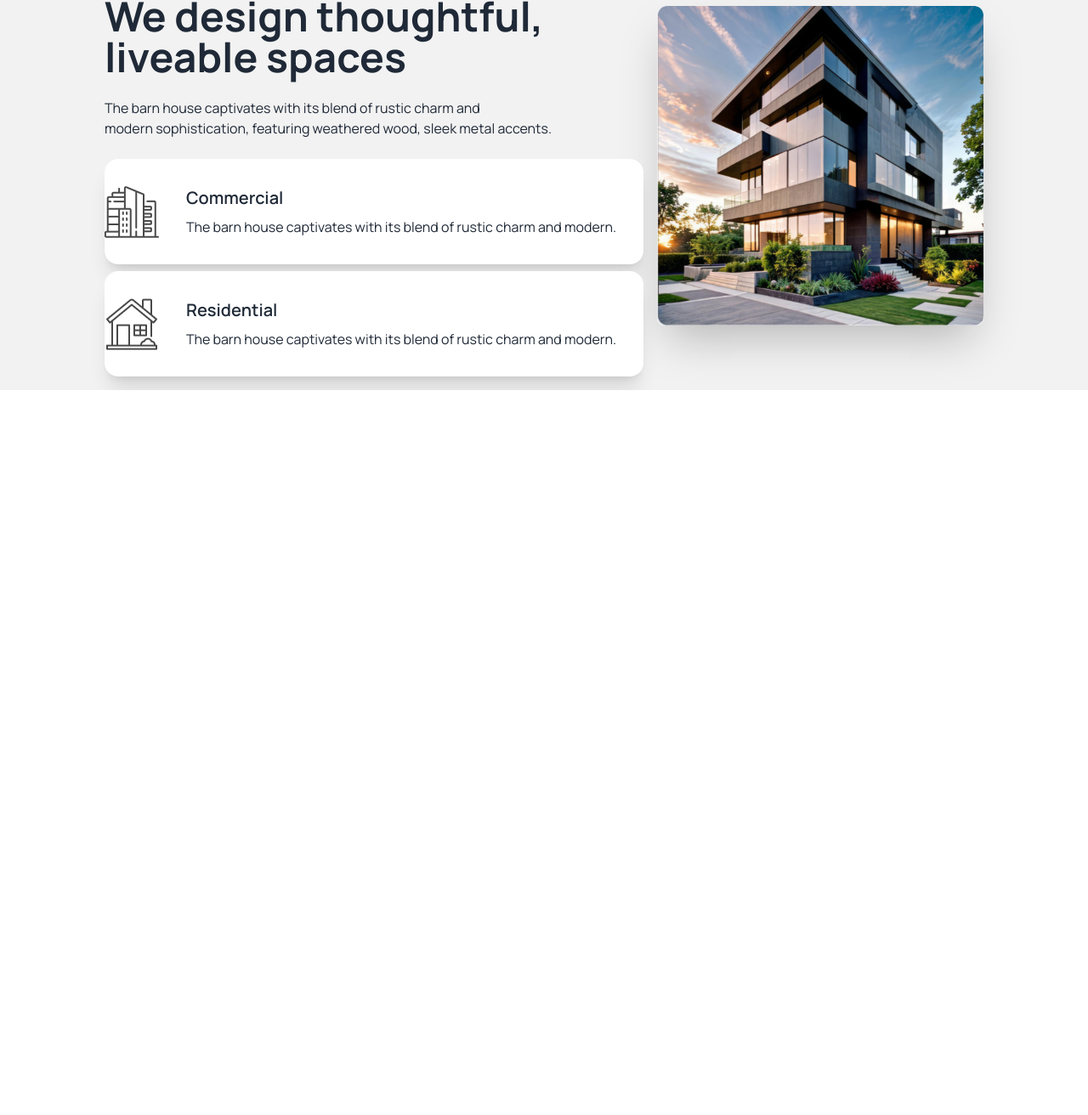
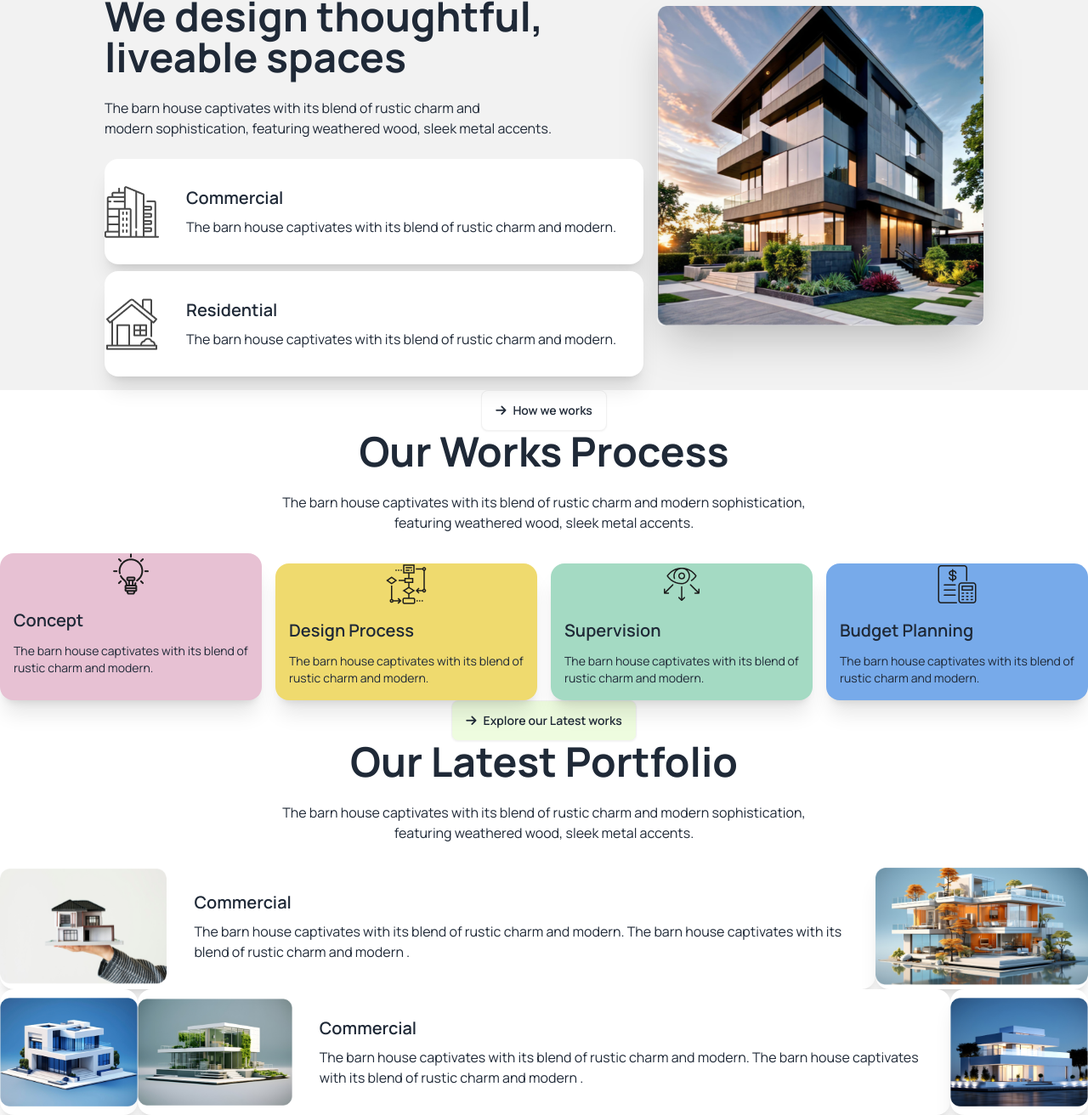
Before and after one commit to Prince-galib/assignment-no-three, a plain HTML site: page index.html in a window 1280 px wide. Shown: the part 707-2019 px from the top of the page at 85% size. Before the commit the page ends 1166 px from the top, so only its background shows below. Drawn offline with nearby package versions, Linux system fonts and the light colour scheme.

Commit message:
3rd update

```diff
--- a/index.html
+++ b/index.html
@@ -148,6 +148,126 @@
           </div>
         </div>
        </section>
+
+       <!-- Our Works Process -->
+        <section class="">
+          <!-- text -->
+          <div class="text-center">
+            <button class="btn bg-white"><i class="fa-solid fa-arrow-right"></i>How we works</button>
+            <h1 class="text-5xl font-bold">Our Works Process</h1>
+            <p class="py-6">
+              The barn house captivates with its blend of rustic charm and modern sophistication, <br> featuring weathered wood, sleek metal accents.
+            </p>
+          </div>
+          <!-- card main -->
+          <div class="grid grid-col-1 justify-center lg:flex space-y-3 lg:space-x-4">
+            <!-- card-1 -->
+            <div class="card card-compact bg-base-100 w-96 shadow-xl bg-[#E7C1D3]">
+              <figure>
+                <img src="assets/concept.png" alt="">
+              </figure>
+              <div class="card-body">
+                <h2 class="card-title">Concept</h2>
+                <p>The barn house captivates with its blend of rustic charm and modern.</p>
+              </div>
+            </div>
+            <!-- card-2 -->
+            <div class="card card-compact bg-base-100 w-96 shadow-xl bg-[#EFDA6E]">
+              <figure>
+                <img src="assets/flow-chart.png" alt="">
+              </figure>
+              <div class="card-body">
+                <h2 class="card-title">Design Process</h2>
+                <p>The barn house captivates with its blend of rustic charm and modern.</p>
+              </div>
+            </div>
+            <!-- card-3 -->
+            <div class="card card-compact bg-base-100 w-96 shadow-xl bg-[#A4DAC3]">
+              <figure>
+                <img src="assets/vision.png" alt="">
+              </figure>
+              <div class="card-body">
+                <h2 class="card-title">Supervision</h2>
+                <p>The barn house captivates with its blend of rustic charm and modern.</p>
+              </div>
+            </div>
+            <!-- card-4 -->
+            <div class="card card-compact bg-base-100 w-96 shadow-xl bg-[#77AAEA]">
+              <figure>
+                <img src="assets/budget-planning.png" alt="">
+              </figure>
+              <div class="card-body">
+                <h2 class="card-title">Budget Planning</h2>
+                <p>The barn house captivates with its blend of rustic charm and modern.</p>
+              </div>
+            </div>
+          </div>
+        </section>
+
+        <!-- Our Latest Portfolio -->
+         <section class="bg-[#FFFFFF]">
+          <div class="text-center">
+            <button class="btn bg-[#ABEF5F33]"><i class="fa-solid fa-arrow-right"></i>Explore our Latest works</button>
+            <h1 class="text-5xl font-bold">Our Latest Portfolio</h1>
+            <p class="py-6">
+              The barn house captivates with its blend of rustic charm and modern sophistication, <br> featuring weathered wood, sleek metal accents.
+            </p>
+          </div>
+          <!-- card main -->
+           <div class="">
+            <div class="flex grid-cols-1">
+              <!-- card style-1 -->
+              <div class="card card-side bg-base-100 shadow-xl">
+                <figure>
+                  <img
+                    src="assets/img1.png"/>
+                </figure>
+                <div class="card-body">
+                  <h2 class="card-title">Commercial</h2>
+                  <p>
+                    The barn house captivates with its blend of rustic charm and modern. The barn house captivates with its blend of rustic charm and modern .
+                  </p>
+                </div>
+              </div>
+              <!-- card style-2 -->
+              <div class="card card-side bg-base-100 shadow-xl">
+                <figure>
+                  <img
+                    src="assets/img2.png"/>
+                </figure>
+              </div>
+          </div>
+          <div class="flex">
+            <!-- card style-3 -->
+            <div class="card card-side bg-base-100 shadow-xl">
+              <figure>
+                <img
+                  src="assets/img3.png"/>
+              </figure>
+            </div>
+            <!-- card style-4 -->
+            <div class="card card-side bg-base-100 shadow-xl">
+              <figure>
+                <img
+                  src="assets/img4.png"/>
+              </figure>
+              <div class="card-body">
+                <h2 class="card-title">Commercial</h2>
+                <p>
+                  The barn house captivates with its blend of rustic charm and modern. The barn house captivates with its blend of rustic charm and modern .
+                </p>
+              </div>
+            </div>
+            <!-- card style-5 -->
+            <div class="card card-side bg-base-100 shadow-xl">
+              <figure>
+                <img
+                  src="assets/img5.png"/>
+              </figure>
+            </div>
+        </div>
+           </div>
+         </section>
     </main>
 
     <footer></footer>
```
